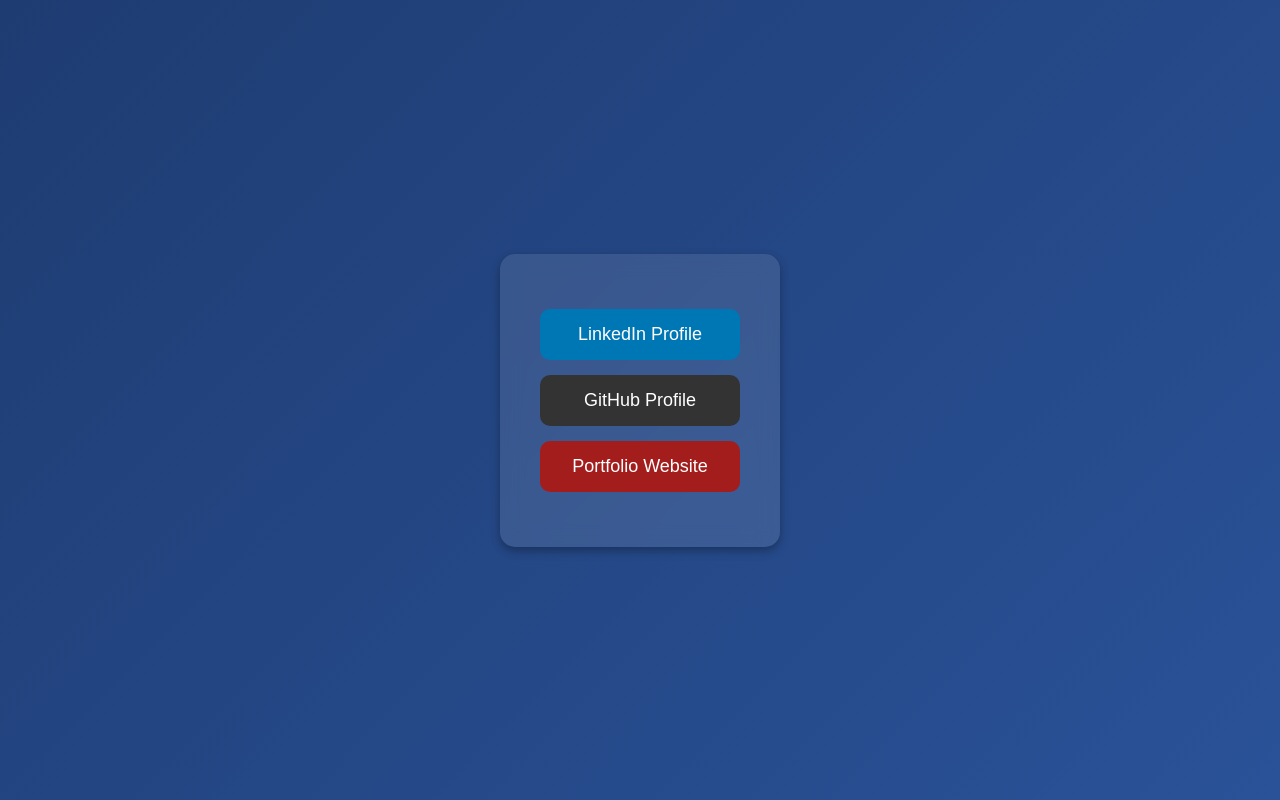
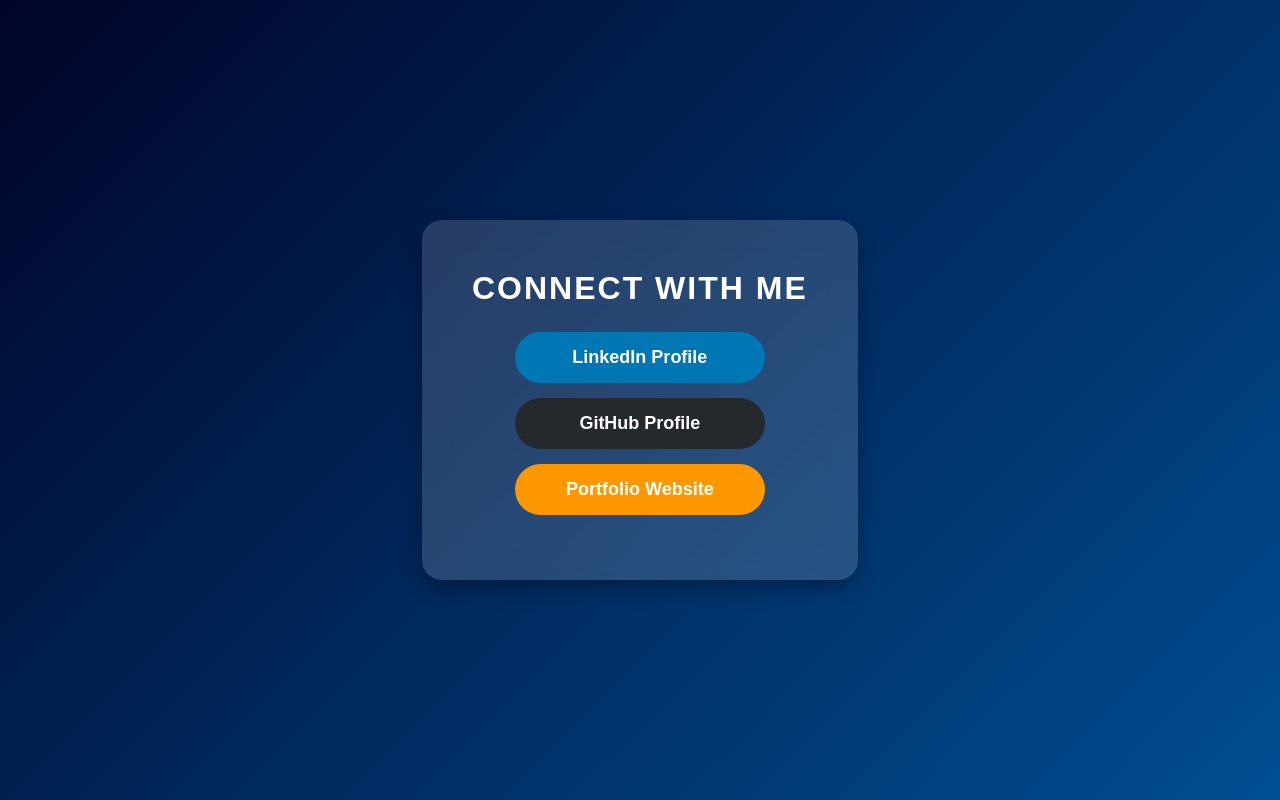
Before and after one commit to sohelshaik31/Profile-Links, a plain HTML site: page index.html in a window 1280 px wide. Drawn offline with Linux system fonts and the light colour scheme.

Commit message:
Update index.html

```diff
--- a/index.html
+++ b/index.html
@@ -5,29 +5,33 @@
     <meta name="viewport" content="width=device-width, initial-scale=1.0">
     <title>My Profiles</title>
     <style>
-        * { margin: 0; padding: 0; box-sizing: border-box; font-family: Arial, sans-serif; }
-        body { display: flex; justify-content: center; align-items: center; height: 100vh; background: linear-gradient(135deg, #1e3c72, #2a5298); }
-        .container { text-align: center; padding: 40px; background: rgba(255, 255, 255, 0.1); border-radius: 15px; backdrop-filter: blur(10px); box-shadow: 0 4px 10px rgba(0, 0, 0, 0.3); }
-        h1 { color: white; margin-bottom: 20px; font-size: 28px; }
-        .btn { display: block; width: 200px; padding: 15px; margin: 15px auto; text-decoration: none; font-size: 18px; color: white; background: rgba(255, 255, 255, 0.2); border-radius: 10px; transition: transform 0.3s ease, background 0.3s ease; }
-        .btn:hover { background: rgba(255, 255, 255, 0.5); transform: scale(1.1) rotate(5deg); }
+        * { margin: 0; padding: 0; box-sizing: border-box; font-family: 'Poppins', sans-serif; }
+        body { display: flex; justify-content: center; align-items: center; height: 100vh; background: linear-gradient(135deg, #000428, #004e92); }
+        .container { text-align: center; padding: 50px; background: rgba(255, 255, 255, 0.15); border-radius: 20px; backdrop-filter: blur(15px); box-shadow: 0 8px 20px rgba(0, 0, 0, 0.3); animation: fadeIn 1.5s ease-in-out; }
+        h1 { color: white; margin-bottom: 25px; font-size: 32px; text-transform: uppercase; letter-spacing: 2px; }
+        .btn { display: block; width: 250px; padding: 15px; margin: 15px auto; text-decoration: none; font-size: 18px; color: white; font-weight: bold; border-radius: 50px; transition: all 0.4s ease-in-out; position: relative; overflow: hidden; }
+        .btn::before { content: ''; position: absolute; top: 0; left: -100%; width: 100%; height: 100%; background: rgba(255, 255, 255, 0.3); transition: left 0.4s; }
+        .btn:hover::before { left: 100%; }
+        .btn:hover { box-shadow: 0 4px 15px rgba(255, 255, 255, 0.3); }
         .btn.linkedin { background: #0077b5; }
-        .btn.github { background: #333; }
-        .btn.portfolio { background: #A31D1D; }
+        .btn.github { background: #24292e; }
+        .btn.portfolio { background: #ff9800; }
+        .btn.linkedin:hover { background: #005582; }
+        .btn.github:hover { background: #181b1e; }
         .btn.portfolio:hover { background: #e68900; }
-        .btn.linkedin:hover { background: #005582; }
-        .btn.github:hover { background: #1a1a1a; }
+        @keyframes fadeIn { from { opacity: 0; transform: scale(0.9); } to { opacity: 1; transform: scale(1); } }
         @media (max-width: 600px) {
-            .container { width: 90%; padding: 30px; }
-            h1 { font-size: 24px; }
+            .container { width: 90%; padding: 35px; }
+            h1 { font-size: 26px; }
             .btn { width: 100%; font-size: 16px; }
         }
     </style>
 </head>
 <body>
     <div class="container">
-        <a href="https://www.linkedin.com/in/shaik-sohel-711819304?utm_source=share&utm_campaign=share_via&utm_content=profile&utm_medium=android_app" class="btn linkedin" target="_blank">LinkedIn Profile</a>
-        <a href="https://github.com/sohelshaik31" class="btn github" target="_blank">GitHub Profile</a>
+        <h1>Connect with Me</h1>
+        <a href="https://www.linkedin.com/in/shaik-sohel-711819304?utm_source=share&utm_campaign=share_via&utm_content=profile&utm_medium=android_app" class="btn linkedin" target="_blank" class="btn linkedin" target="_blank">LinkedIn Profile</a>
+        <a href="https://github.com/sohelshaik31" class="btn github" class="btn github" target="_blank">GitHub Profile</a>
         <a href="https://sohelshaik31.github.io/Portfolio/" class="btn portfolio" target="_blank">Portfolio Website</a>
     </div>
 </body>
```
